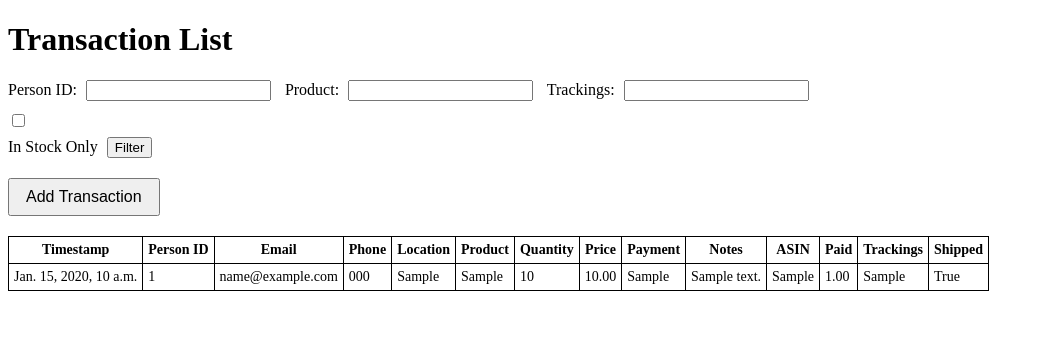
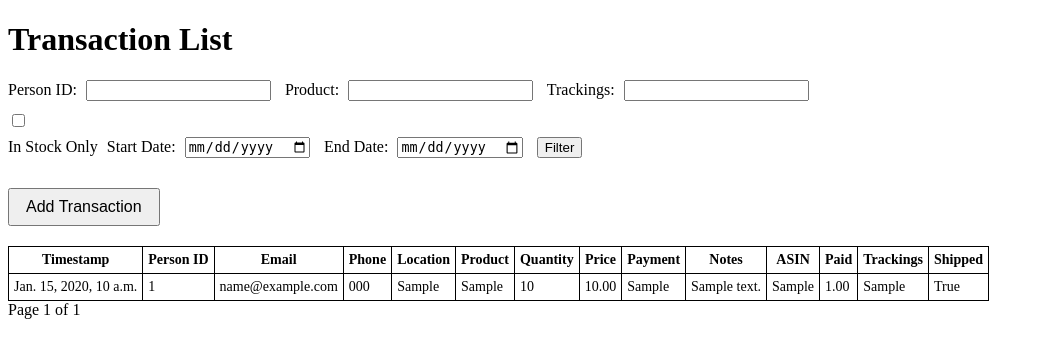
Before and after one commit to albertduu/DjangoTransactions, a Django app: page / in a window 1280 px wide. Shown: the top 358 px of the page, without its empty margins (0-1044 px from the left). Run offline with Django 5.2, Linux system fonts and the light colour scheme; tables that the repository leaves empty hold one stand-in row (values such as "Sample post").

Commit message:
Added start time for filter and paging

```diff
--- a/transactions/templates/transactions/list.html
+++ b/transactions/templates/transactions/list.html
@@ -18,7 +18,6 @@
             margin-bottom: 10px;
             display: block;
         }
-
         /* Modal styles */
         .modal {
             display: none;
@@ -29,7 +28,6 @@
             overflow: auto;
             background-color: rgba(0,0,0,0.4);
         }
-
         .modal-content {
             background-color: #fefefe;
             position: relative;
@@ -41,7 +39,6 @@
             box-shadow: 0px 0px 10px #000;
             border-radius: 8px;
         }
-
         .close {
             color: #aaa;
             float: right;
@@ -49,20 +46,17 @@
             font-weight: bold;
             cursor: pointer;
         }
-
         .close:hover {
             color: black;
         }
-
         #openPopup {
             margin: 20px 0;
             padding: 8px 16px;
             font-size: 16px;
             cursor: pointer;
         }
-
-        /* Filter form style */
-        #filterForm input[type="text"] {
+        #filterForm input[type="text"],
+        #filterForm input[type="date"] {
             display: inline;
             margin-right: 10px;
         }
@@ -89,6 +83,12 @@
             <input type="checkbox" name="in_stock" value="1" {% if in_stock %}checked{% endif %}>
             In Stock Only
         </label>
+
+        <label for="start_date">Start Date:</label>
+        <input type="date" name="start_date" id="start_date" value="{{ start_date|default_if_none:'' }}">
+
+        <label for="end_date">End Date:</label>
+        <input type="date" name="end_date" id="end_date" value="{{ end_date|default_if_none:'' }}">
 
         <button type="submit">Filter</button>
     </form>
@@ -125,6 +125,45 @@
         {% endfor %}
     </table>
 
+    <!-- ✅ PAGINATION CONTROLS -->
+    <div class="pagination">
+        {% if transactions.has_previous %}
+            <a href="?{% if person_id %}person_id={{ person_id }}&{% endif %}
+                     {% if product %}product={{ product }}&{% endif %}
+                     {% if trackings %}trackings={{ trackings }}&{% endif %}
+                     {% if in_stock %}in_stock=1&{% endif %}
+                     {% if start_date %}start_date={{ start_date }}&{% endif %}
+                     {% if end_date %}end_date={{ end_date }}&{% endif %}
+                     page=1">First</a>
+            <a href="?{% if person_id %}person_id={{ person_id }}&{% endif %}
+                     {% if product %}product={{ product }}&{% endif %}
+                     {% if trackings %}trackings={{ trackings }}&{% endif %}
+                     {% if in_stock %}in_stock=1&{% endif %}
+                     {% if start_date %}start_date={{ start_date }}&{% endif %}
+                     {% if end_date %}end_date={{ end_date }}&{% endif %}
+                     page={{ transactions.previous_page_number }}">Previous</a>
+        {% endif %}
+
+        Page {{ transactions.number }} of {{ transactions.paginator.num_pages }}
+
+        {% if transactions.has_next %}
+            <a href="?{% if person_id %}person_id={{ person_id }}&{% endif %}
+                     {% if product %}product={{ product }}&{% endif %}
+                     {% if trackings %}trackings={{ trackings }}&{% endif %}
+                     {% if in_stock %}in_stock=1&{% endif %}
+                     {% if start_date %}start_date={{ start_date }}&{% endif %}
+                     {% if end_date %}end_date={{ end_date }}&{% endif %}
+                     page={{ transactions.next_page_number }}">Next</a>
+            <a href="?{% if person_id %}person_id={{ person_id }}&{% endif %}
+                     {% if product %}product={{ product }}&{% endif %}
+                     {% if trackings %}trackings={{ trackings }}&{% endif %}
+                     {% if in_stock %}in_stock=1&{% endif %}
+                     {% if start_date %}start_date={{ start_date }}&{% endif %}
+                     {% if end_date %}end_date={{ end_date }}&{% endif %}
+                     page={{ transactions.paginator.num_pages }}">Last</a>
+        {% endif %}
+    </div>
+
     <!-- Popup Modal Form -->
     <div id="popupForm" class="modal">
         <div class="modal-content">
@@ -133,4 +172,32 @@
             <form method="post">
                 {% csrf_token %}
                 {{ form.as_p }}
-                <button type="
+                <button type="submit">Submit</button>
+            </form>
+        </div>
+    </div>
+
+    <!-- JavaScript to handle modal -->
+    <script>
+        document.addEventListener("DOMContentLoaded", function () {
+            var modal = document.getElementById("popupForm");
+            var btn = document.getElementById("openPopup");
+            var span = document.querySelector(".close");
+
+            btn.onclick = function () {
+                modal.style.display = "block";
+            }
+
+            span.onclick = function () {
+                modal.style.display = "none";
+            }
+
+            window.onclick = function (event) {
+                if (event.target == modal) {
+                    modal.style.display = "none";
+                }
+            }
+        });
+    </script>
+</body>
+</html>
```
